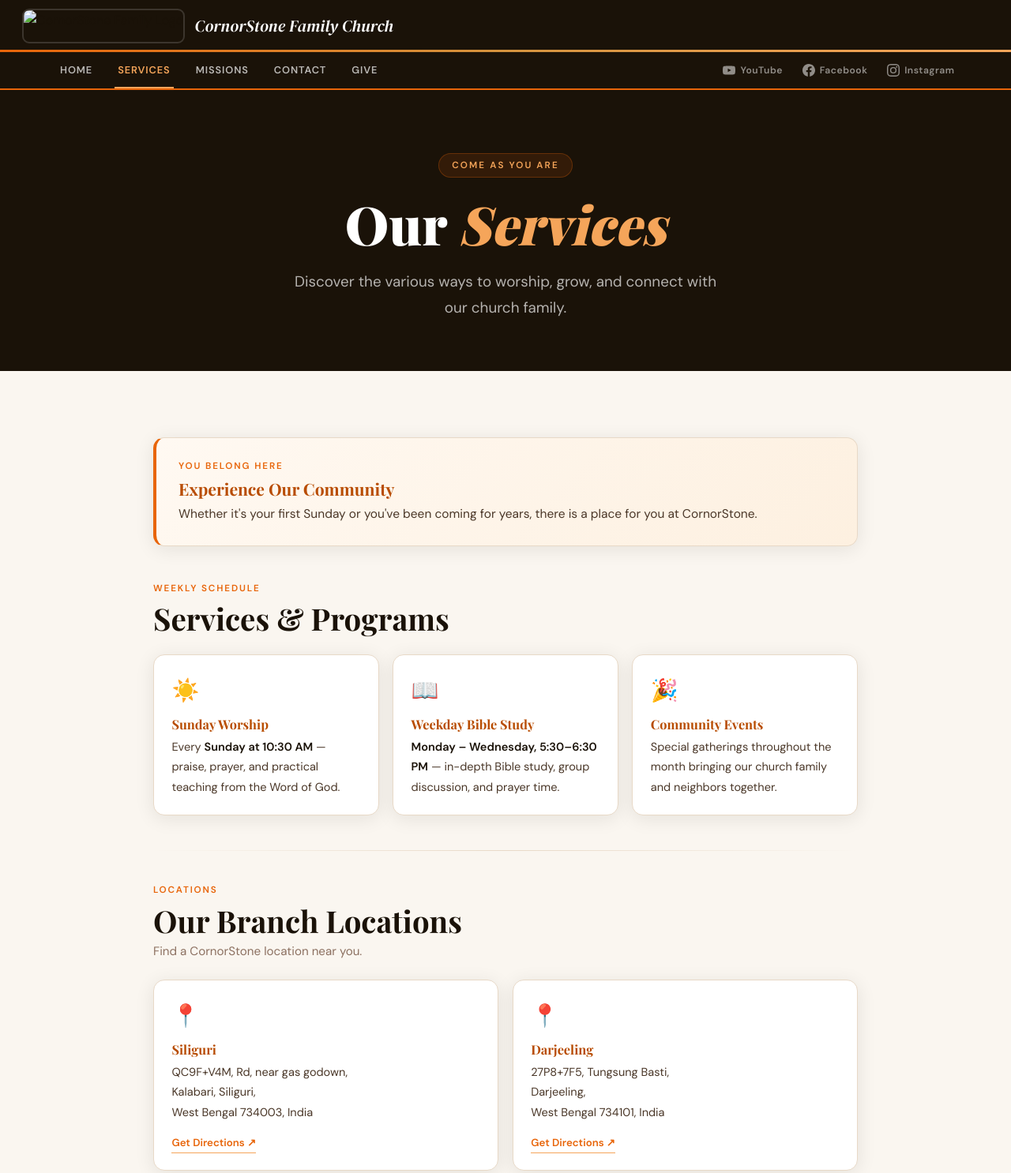
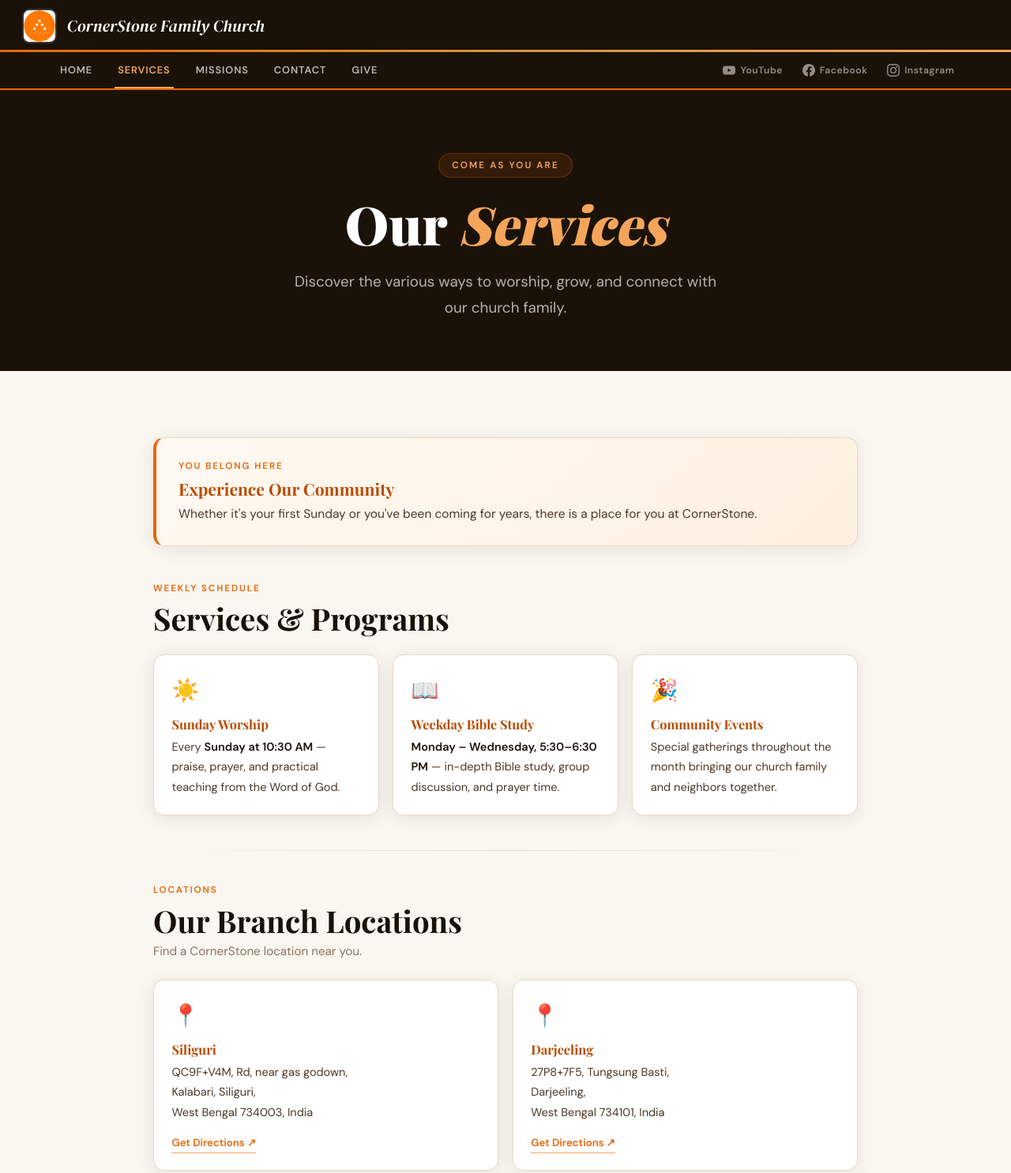
Before and after one commit to alvinlagoon/CornorStone_family, a plain HTML site: page services.html in a window 1280 px wide. Shown: the top 1486 px of the page at 79% size. Drawn offline with nearby package versions, Linux system fonts and the light colour scheme; a web font is replaced by a local one.

Commit message:
Fix HTML formatting and correct logo references

```diff
--- a/services.html
+++ b/services.html
@@ -3,15 +3,15 @@
 <head>
   <meta charset="UTF-8">
   <meta name="viewport" content="width=device-width, initial-scale=1.0">
-  <title>Services — CornorStone Family Church</title>
+  <title>Services — CornerStone Family Church</title>
   <link rel="stylesheet" href="styles.css">
 </head>
 <body>
 
   <header class="site-header">
     <div class="brand-wrap">
-      <img src="cornor_stone_church_logo.jpg" alt="CornorStone Family Logo" class="brand-logo">
-      <span class="brand-name">CornorStone Family Church</span>
+      <img src="Corner_stone_church_logo.jpg" alt="CornerStone Family Logo" class="brand-logo">
+      <span class="brand-name">CornerStone Family Church</span>
     </div>
   </header>
 
@@ -28,7 +28,7 @@
     <section class="intro-banner fade-up">
       <span class="section-label">You Belong Here</span>
       <h3>Experience Our Community</h3>
-      <p>Whether it's your first Sunday or you've been coming for years, there is a place for you at CornorStone.</p>
+      <p>Whether it's your first Sunday or you've been coming for years, there is a place for you at CornerStone.</p>
     </section>
 
     <!-- SERVICE SCHEDULE -->
@@ -63,7 +63,7 @@
       <div class="section-heading">
         <span class="section-label">Locations</span>
         <h2>Our Branch Locations</h2>
-        <p>Find a CornorStone location near you.</p>
+        <p>Find a CornerStone location near you.</p>
       </div>
       <div class="section-cards" data-stagger>
         <article class="section-card fade-up">
@@ -117,7 +117,7 @@
 
   <footer>
     <div class="footer-inner">
-      <div class="footer-brand">CornorStone Family Church</div>
+      <div class="footer-brand">CornerStone Family Church</div>
       <p style="font-size:.83rem; margin:.35rem 0 0; color:rgba(255,255,255,.38);">Siliguri &amp; Darjeeling, West Bengal, India</p>
       <div class="footer-links">
         <a href="index.html">Home</a>
@@ -131,7 +131,7 @@
         <a href="https://www.facebook.com/profile.php?id=61554645342227" target="_blank" rel="noopener">Facebook</a>
         <a href="https://www.instagram.com/cornerstone_family_siliguri/" target="_blank" rel="noopener">Instagram</a>
       </div>
-      <div class="footer-bottom">&copy; 2025 CornorStone Family Church. All rights reserved.</div>
+      <div class="footer-bottom">&copy; 2025 CornerStone Family Church. All rights reserved.</div>
     </div>
   </footer>
 
```
